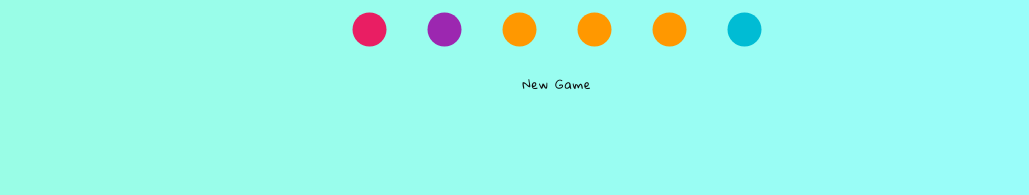
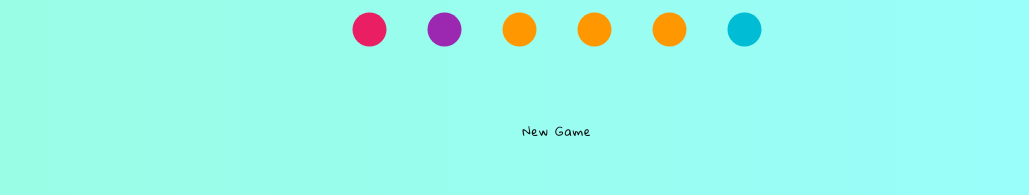
Before and after one commit to khcoppa/JsProject, a plain HTML site: page index.html in a window 1280 px wide. Shown: the part 564-759 px from the top of the page, without its empty margins (83-1112 px from the left). Drawn offline with Linux system fonts and the light colour scheme.

Commit message:
Move New Game button down

```diff
--- a/css/game.css
+++ b/css/game.css
@@ -95,7 +95,7 @@ a:hover {
   letter-spacing: 1px;
   font-size: 12px;
   font-weight: 400;
-  margin: 0 10%;
+  margin-top: 50px;
 } #new-game:hover {
   cursor: pointer;
   background-color: #806482;
```
